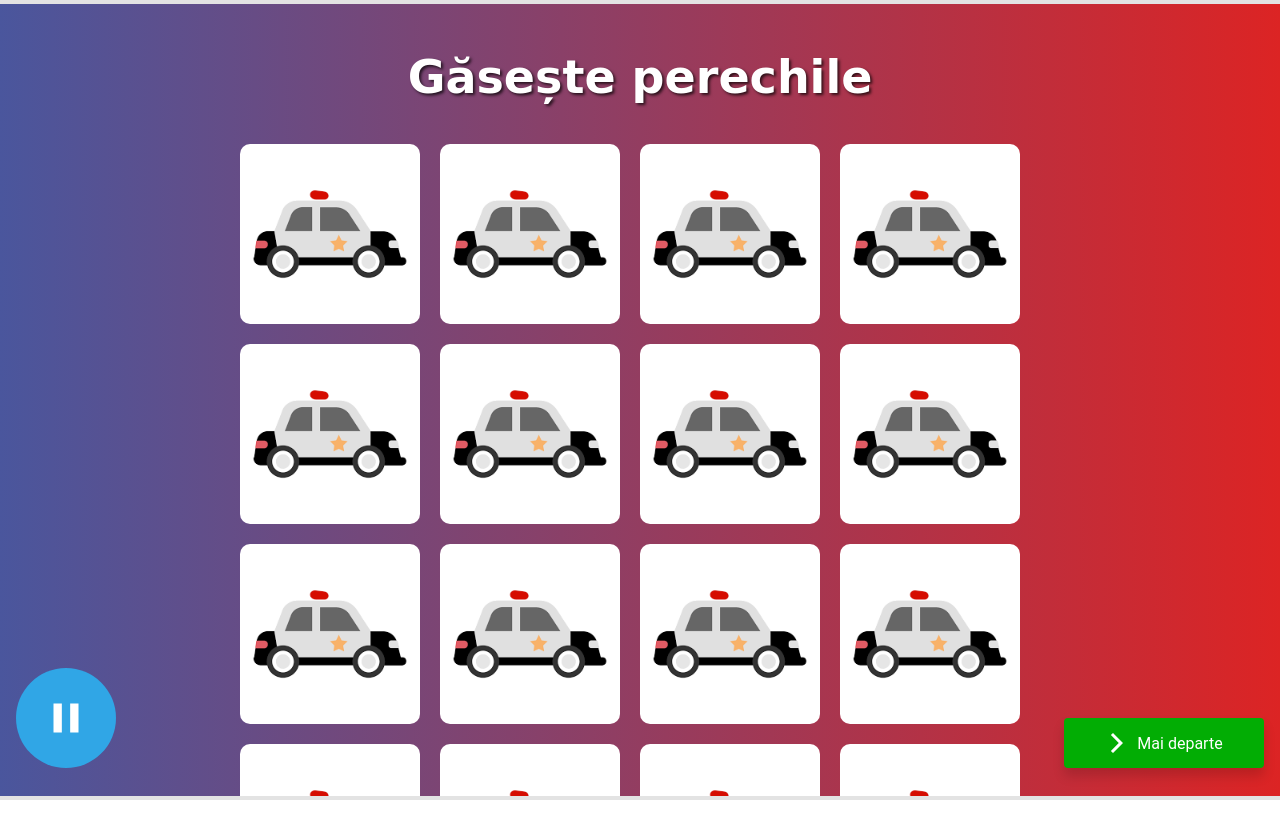
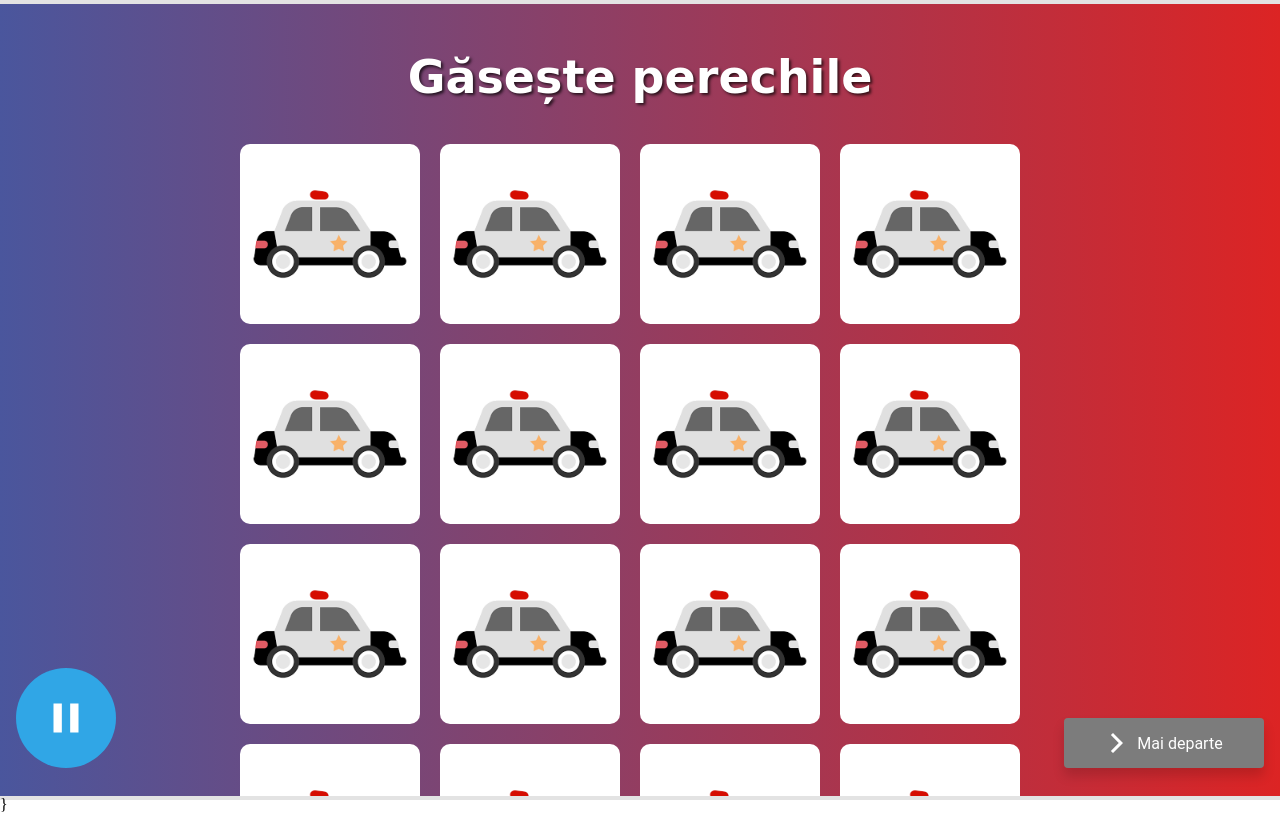
Before and after one commit to stanciualex/ioc, a React (Create React App) app: page /play/1 in a window 1280 px wide. Built offline with nearby package versions, Linux system fonts and the light colour scheme.

Commit message:
Add final page. Disable next button until game is done

```diff
--- a/src/App.js
+++ b/src/App.js
@@ -2,7 +2,7 @@ import React from 'react';
 import {
     BrowserRouter as Router,
     Switch,
-    Route,
+    Route, Redirect,
 } from "react-router-dom";
 
 import Intro from "./intro";
@@ -12,10 +12,13 @@ import Play from "./play";
 function App() {
   return (
     <Router>
+
+
         <Switch>
             <Route exact path="/" component={Intro}/>
             <Route exact path="/learn/:id?" component={Learn}/>
             <Route exact path="/play/:id?" component={Play}/>
+            <Redirect to={"/"}/>
         </Switch>
     </Router>
   );
--- a/src/components/Button.js
+++ b/src/components/Button.js
@@ -43,14 +43,14 @@ const Button = ({ type, ...props }) => {
 
     if (type === 'book') {
         Icon = MenuBook;
-        text = 'Incepe invatarea';
+        text = 'Începe invățarea';
         bgColor = '#02ad04';
         textColor = '#ffffff';
     }
 
     if (type === 'play') {
         Icon = SportsSoccer;
-        text = 'Incepe jocurile';
+        text = 'Începe jocurile';
         bgColor = '#e3db00';
         textColor = '#000000';
     }
@@ -58,6 +58,13 @@ const Button = ({ type, ...props }) => {
     if (type === 'continue') {
         Icon = ArrowForwardIos;
         text = 'Mai departe';
+        bgColor = '#02ad04';
+        textColor = '#ffffff';
+    }
+
+    if (type === 'home') {
+        Icon = ArrowForwardIos;
+        text = 'Pagina principală';
         bgColor = '#02ad04';
         textColor = '#ffffff';
     }
--- a/src/play/AnswerQuestionsGame.js
+++ b/src/play/AnswerQuestionsGame.js
@@ -281,7 +281,7 @@ const allQuestions = [
     }
 ];
 
-const AnswerQuestionsGame = () => {
+const AnswerQuestionsGame = ({ enableContinue }) => {
     const [questions, setQuestions] = useState([]);
     const [score, setScore] = useState(0);
 
@@ -306,6 +306,11 @@ const AnswerQuestionsGame = () => {
             }
         });
         setScore(score);
+
+        const questionWithNoAnswer = !!questions.find(item => item.selectedAnswer === -1);
+        if (questions && questions.length && !questionWithNoAnswer) {
+            enableContinue();
+        }
     }, [questions]);
 
     const onAnswerClick = (questionIndex, index) => {
--- /dev/null
+++ b/src/play/Final.js
@@ -0,0 +1,47 @@
+import React from "react";
+import styled from "styled-components";
+import { withRouter } from "react-router";
+
+import CelebrationImage from '../assets/images/celebration.png';
+import Button from "../components/Button";
+
+const Wrapper = styled.div`
+  width: 100%;
+  height: 100%;
+  display: flex;
+  justify-content: center;
+  align-items: center;
+`;
+
+const Image = styled.img`
+  width: 50%;
+  height: auto;
+`;
+
+const Text = styled.h3`
+  font-family: 'Comic Sans MS', cursive;
+  text-align: center;
+  margin-bottom: 32px;
+  font-size: 46px;
+  color: #ffffff;
+  text-shadow: 0px 8px 12px rgba(0,0,0,0.7);
+  margin-top: 12px;
+
+  @media only screen and (max-width: 1000px) {
+    font-size: 36px;
+  }
+`;
+
+const Final = ({ history }) => {
+    return (
+        <Wrapper>
+            <div style={{ textAlign: 'center' }}>
+                <Image src={CelebrationImage} alt="Winner"/>
+                <Text>Felicitări! Esti noul șef al garajului! 🎉</Text>
+                <Button type={'home'} onClick={() => history.push('/')} style={{ cursor: 'pointer' }}/>
+            </div>
+        </Wrapper>
+    );
+};
+
+export default withRouter(Final);
--- a/src/play/GuessRoadGame.js
+++ b/src/play/GuessRoadGame.js
@@ -119,7 +119,7 @@ const secondElementsArray = [{
     value: 'pedestrian',
 }];
 
-const GuessRoadGame = ({ match }) => {
+const GuessRoadGame = ({ enableContinue }) => {
     const [firstElements, setFirstElements] = useState([]);
     const [secondElements, setSecondElements] = useState([]);
 
@@ -207,11 +207,21 @@ const GuessRoadGame = ({ match }) => {
         secondElementsCopy[secondElementIndex] = secondElement;
         setFirstElements(firstElementsCopy);
         setSecondElements(secondElementsCopy);
+
+        if (checkIfGameIsDone()) {
+            enableContinue();
+        }
     };
 
-    const firstHasUnmatchedElements = !!firstElements.find(item => !item.matched);
-    const secondHasUnmatchedElements = !!firstElements.find(item => !item.matched);
-    const isGameDone = !firstHasUnmatchedElements && !secondHasUnmatchedElements;
+    const checkIfGameIsDone = () => {
+        const firstHasUnmatchedElements = !!firstElements.find(item => !item.matched);
+        const secondHasUnmatchedElements = !!firstElements.find(item => !item.matched);
+
+        return !firstHasUnmatchedElements && !secondHasUnmatchedElements;
+    };
+
+
+    const isGameDone = checkIfGameIsDone();
 
     return (
         <Wrapper>
--- a/src/play/MatchPairsGame.js
+++ b/src/play/MatchPairsGame.js
@@ -111,7 +111,7 @@ const buildCards = () => {
     return shuffle(cards)
 }
 
-const MatchPairGame = () => {
+const MatchPairGame = ({ enableContinue }) => {
     const [cards, setCards] = useState(buildCards())
     const [checkers, setCheckers] = useState([])
     const [completed, setCompleted] = useState([])
@@ -158,6 +158,9 @@ const MatchPairGame = () => {
                 completed.includes(card.type),
         }))
         setCards(newCards)
+        if (completed.length === 8) {
+            enableContinue();
+        }
     }, [checkers, completed])
 
     return (
--- a/src/play/index.js
+++ b/src/play/index.js
@@ -10,6 +10,7 @@ import AudioController from "../components/AudioController";
 import MatchPairsGame from "./MatchPairsGame";
 import Button from "../components/Button";
 import AnswerQuestionsGame from "./AnswerQuestionsGame";
+import Final from "./Final";
 
 const Wrapper = styled.div`
     background: #36D1DC;  /* fallback for old browsers */
@@ -50,12 +51,18 @@ const ContinueButtonWrapper = styled.div`
   right: 16px;
   bottom: 32px;
   cursor: pointer;
+
+  ${props => props.disabled && `
+    filter: grayscale(100%);
+    cursor: no-drop;
+  `}
 `;
 
 
 const Play = ({ history, match }) => {
     const [page, setPage] = useState(0);
     const [audioProgress, setAudioProgress] = useState(0);
+    const [continueDisabled, setContinueDisabled] = useState(true);
 
     useEffect(() => {
         let paramsPage = parseInt(match.params.id);
@@ -67,11 +74,12 @@ const Play = ({ history, match }) => {
         if (paramsPage < 1) {
             paramsPage = 1;
         }
-        if (paramsPage > 3) {
-            paramsPage = 3;
+        if (paramsPage > 4) {
+            paramsPage = 4;
         }
 
         setPage(paramsPage);
+        setContinueDisabled(true);
     }, [match.params.id]);
 
     const goNext = () => {
@@ -84,7 +92,10 @@ const Play = ({ history, match }) => {
         // }
 
         history.push(`/play/${nextPage}`);
+        setContinueDisabled(true);
     };
+
+    const enableContinue = () => setContinueDisabled(false);
 
     const getGameAudioByPage = (page) => {
         switch (page) {
@@ -108,7 +119,7 @@ const Play = ({ history, match }) => {
             case 3:
                 return AnswerQuestionsGame;
             case 4:
-                return GuessRoadGame;
+                return Final;
             default:
                 return MatchPairsGame;
         }
@@ -139,7 +150,7 @@ const Play = ({ history, match }) => {
                 <Progress percent={gameProgress} backgroundColor="red"/>
             </ProgressBar>
 
-            <GameComponent onc  c/>
+            <GameComponent enableContinue={enableContinue}/>
 
             <AudioButtonWrapper>
                 <AudioController
@@ -150,12 +161,14 @@ const Play = ({ history, match }) => {
                 />
             </AudioButtonWrapper>
 
-            <ProgressBar>
-                <Progress percent={audioProgress} backgroundColor="#30a6e6"/>
-                {page < 4 && <ContinueButtonWrapper onClick={goNext}>
-                    <Button type="continue"/>
-                </ContinueButtonWrapper>}
-            </ProgressBar>
+            {page < 4 && (
+                <ProgressBar>
+                    <Progress percent={audioProgress} backgroundColor="#30a6e6"/>
+                    <ContinueButtonWrapper disabled={continueDisabled} onClick={() => !continueDisabled && goNext()}>
+                        <Button type="continue"/>
+                    </ContinueButtonWrapper>}
+                </ProgressBar>
+            )}
         </Wrapper>
     );
 };
```
Also changed, not shown: src/assets/images/celebration.png (added), 1 other file (tests, documents, lock files or other folders).
